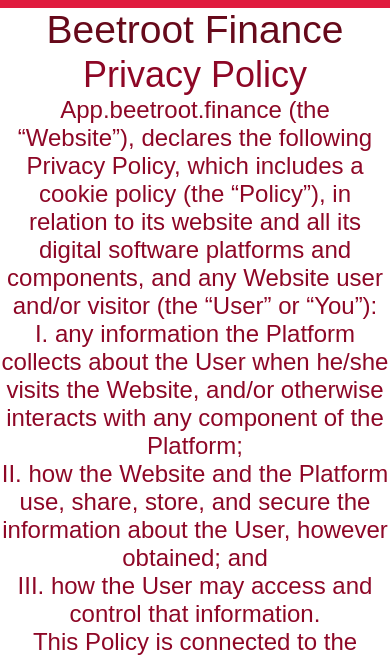
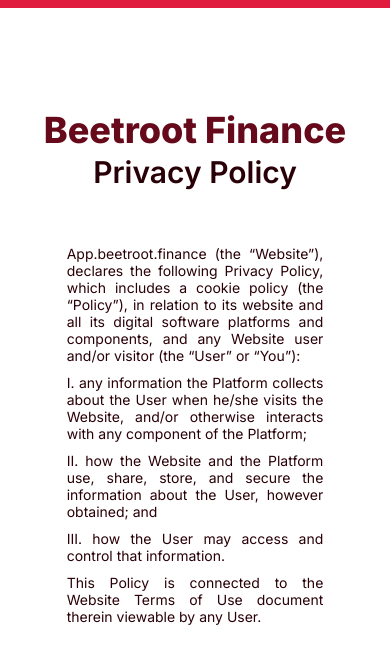
Before and after one commit to Beetroot-fi/website, a plain HTML site: page privacy.html in a window 390 px wide. Shown: the part 62-722 px from the top of the page. Drawn offline with Linux system fonts and the light colour scheme; a web font is replaced by a local one.

Commit message:
Update main.css

```diff
--- a/css/main.css
+++ b/css/main.css
@@ -1,4 +1,6 @@
 @import url('https://fonts.cdnfonts.com/css/gagalin');
+@import url('https://fonts.googleapis.com/css2?family=Inter:ital,opsz,wght@0,14..32,100..900;1,14..32,100..900&display=swap');
+
 
 * {
     margin: 0;
@@ -9,8 +11,8 @@ body {
     font-family: 'Gagalin', sans-serif;
     font-size: 24px;
     font-style: normal;
-    background-color: #fff; /* Тёмный фон */
-    color: #8E0726; /* Белый текст */
+    background-color: #fff;
+    color: #8E0726;
     margin: 0;
     align-items: center;
 }
@@ -664,4 +666,119 @@ footer {
       opacity: 1;
       transform: translateX(0);
     }
-  }
+}
+
+
+
+
+
+
+
+
+
+
+
+
+
+
+
+
+
+.about {
+font-family: "Inter", serif;
+font-optical-sizing: auto;
+font-weight: weight;
+font-style: normal;
+color: #290007;
+text-align: center;
+padding: 0vw 10vw 0vw 10vw
+}
+
+.about h1 {
+font-size: 48px;
+font-weight: 800;
+margin-top: 100px;
+}
+
+.about h2 {
+font-size: 36px;
+font-weight: 600;
+margin-bottom: 40px;
+}
+
+.about .block {
+text-align: justify;
+}
+
+.block {
+    text-align: left;
+    margin: 50px;
+}
+
+.block h3 {
+font-size: 28px;
+}
+
+.block p {
+    list-style: none;
+    font-size: 16px;
+    padding: 5px;
+
+}
+
+.block2 {
+    padding: 0px 0px 0px 30px;
+
+}
+
+
+@media (max-width: 768px) {
+.about {
+    font-family: "Inter", serif;
+    font-optical-sizing: auto;
+    font-weight: weight;
+    font-style: normal;
+    color: #290007;
+    text-align: center;
+    padding: 0vw 3vw 0vw 3vw
+    }
+
+.about h1 {
+font-size: 36px;
+font-weight: 800;
+margin-top: 100px;
+}
+
+.about h2 {
+font-size: 30px;
+font-weight: 600;
+margin-bottom: 40px;
+}
+
+.about .block {
+text-align: justify;
+}
+
+.block {
+    text-align: left;
+    margin: 50px;
+}
+
+.block h3 {
+font-size: 24px;
+}
+
+.block p {
+    list-style: none;
+    font-size: 14px;
+    padding: 5px;
+
+}
+
+.block2 {
+    padding: 0px 0px 0px 20px;
+
+}
+
+
+}
```
